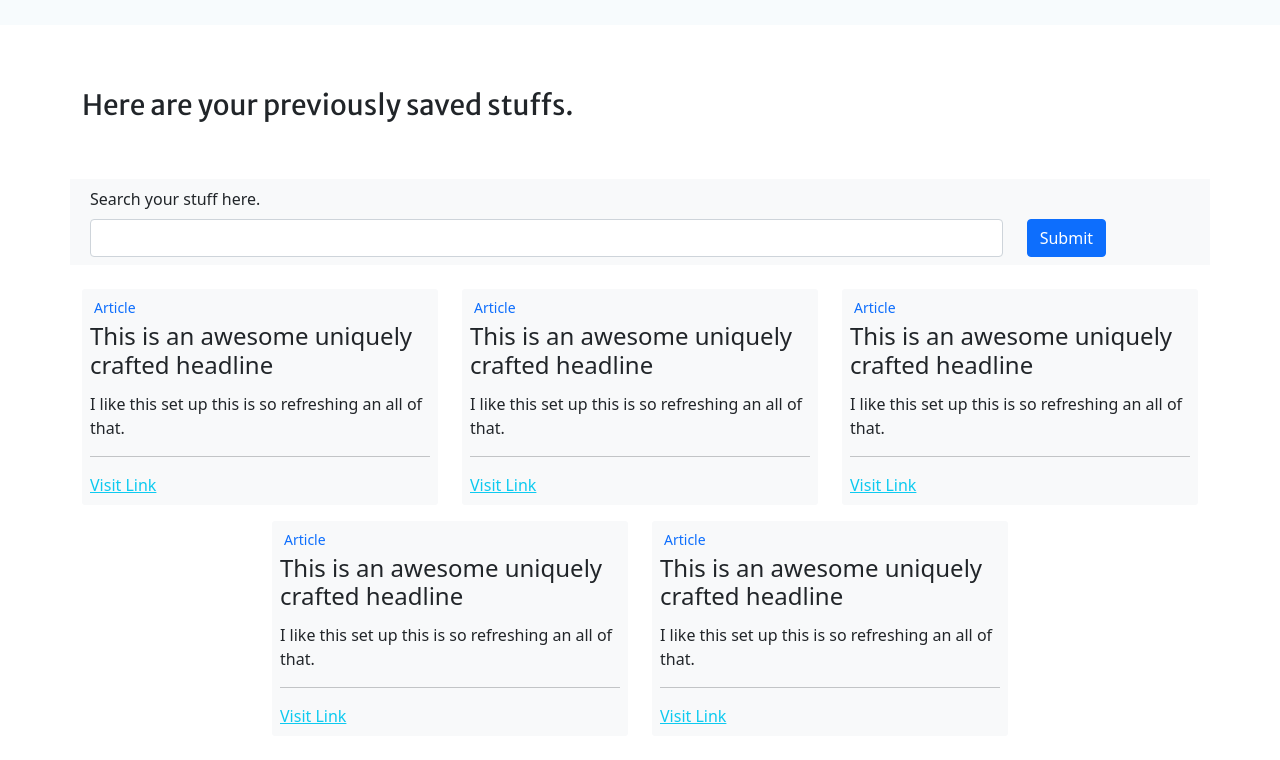
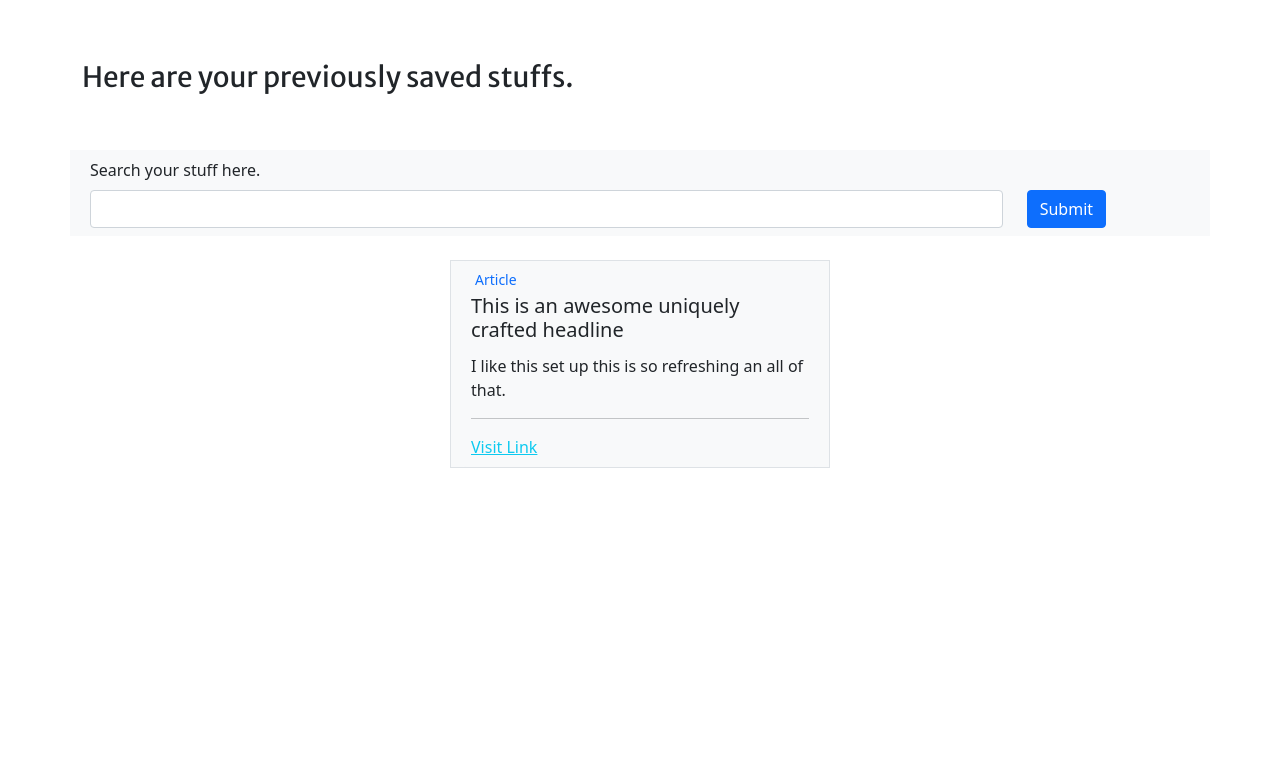
Before and after one commit to wallWrecker/saveIt, a website: page main-app.html in a window 1280 px wide. Shown: the part 616-1376 px from the top of the page. After the commit the page ends 1116 px from the top, so only its background shows below. Drawn offline with nearby package versions, Linux system fonts and the light colour scheme.

Commit message:
Makes adjustments to the responsive classes on form inputs

```diff
--- a/main-app.html
+++ b/main-app.html
@@ -23,8 +23,8 @@
 			<form class="container-sm pt-3 pb-2">
 				<div class="row justify-content-center">
 					<!-- Message -->
-					<div class="col-10 col-sm-10 col-xxl-10 py-3 greeting-container">
-						<h2 class="h4 col-10 col-sm-7 col-xl-4 greeting-message">
+					<div class="col-10 col-sm-11 col-xxl-10 py-3 greeting-container">
+						<h2 class="h4 col-10 col-sm-8 col-xl-4 greeting-message">
 							Did you find interesting stuff to save? Use the form below.
 						</h2>
 					</div>
@@ -35,7 +35,7 @@
 						<small class="form-text ">This is an error message</small>
 					</div>
 					<div class="col-10 col-sm-5 col-xl-4 py-2">
-						<label class="form-label thin-label " for="subject-type">Subject title</label>
+						<label class="form-label thin-label" for="subject-type">Subject type</label>
 						<select
 							id="subject-type"
 							class="form-select"
@@ -50,16 +50,16 @@
 					</div>
 					<div class="col-10 col-sm-11 col-xl-10 py-2">
 						<label class="form-label thin-label " for="">Subject url or link</label>
-						<input id="subject-title" class="form-control" type="text" placeholder="Enter url of subject">
+						<input id="subject-url" class="form-control" type="text" placeholder="Enter url of subject">
 						<small class="form-text thin-label">This is an error message</small>
 					</div>
 					<div class="col-10 col-sm-11 col-xl-10 py-2">
-						<label class="form-label thin-label" for="">Subject url or link</label>
+						<label class="form-label thin-label" for="">Subject description</label>
 						<textarea name="" id="subject-description" class="form-control" cols="30" rows="5"></textarea>
 						<div class="d-flex justify-content-between">
 							<small class="form-text thin-label">This is an error message</small>
 							<small class="form-text thin-label">
-								<span>0</span>/130 charaters
+								<span id="character-count">0</span>/130 charaters
 							</small>
 						</div>
 					</div>
@@ -73,6 +73,8 @@
 		</article>
 	</section>
 
+
+	<!-- Result section -->
 	<section class="container-lg pt-3 pb-2 results-section">
 		<h3 class="py-5 greeting-message">Here are your previously saved stuffs.</h3>
 
@@ -90,61 +92,17 @@
 		<!-- List of results section -->
 		<div class="row justify-content-center py-3">
 				<!-- These elements out here are only for viewing perspective -->
-				<div class="col-10 col-sm-5 col-md-4 col-lg-4 bg-light-lighter my-2">
+				<div class="col-10 col-sm-5 col-md-4 col-lg-4 bg-light border my-2">
 					<div class="bg-light rounded-1 p-2">
 						<small id="card-subject-type" class=" text-center text-primary p-1 ">Article</small>
-						<h4 class="h4 py-1">This is an awesome uniquely crafted headline</h4>
+						<h4 class="h5 py-1">This is an awesome uniquely crafted headline</h4>
 						<p>I like this set up this is so refreshing an all of that. </p>
 							<hr> <!--It creates horizonal line.-->
 						<a
 							class="link-info"
-							href="#">Visit Link
+							href="#">
+							Visit Link
 						</a>
-					</div>
-				</div>
-
-				<div class="col-10 col-sm-5 col-md-4 col-lg-4 bg-light-lighter my-2">
-					<div class="bg-light rounded-1 p-2">
-						<small id="card-subject-type" class=" text-center text-primary p-1 ">Article</small>
-						<h4 class="h4 py-1">This is an awesome uniquely crafted headline</h4>
-						<p>I like this set up this is so refreshing an all of that. </p>
-							<hr> <!--It creates horizonal line.-->
-						<a
-							class="link-info"
-							href="#">Visit Link</a>
-					</div>
-				</div>
-				<div class="col-10 col-sm-5 col-md-4 col-lg-4 bg-light-lighter my-2">
-					<div class="bg-light rounded-1 p-2">
-						<small id="card-subject-type" class=" text-center text-primary p-1 ">Article</small>
-						<h4 class="h4 py-1">This is an awesome uniquely crafted headline</h4>
-						<p>I like this set up this is so refreshing an all of that. </p>
-							<hr> <!--It creates horizonal line.-->
-						<a
-							class="link-info"
-							href="#">Visit Link</a>
-					</div>
-				</div>
-				<div class="col-10 col-sm-5 col-md-4 col-lg-4 bg-light-lighter my-2">
-					<div class="bg-light rounded-1 p-2">
-						<small id="card-subject-type" class=" text-center text-primary p-1 ">Article</small>
-						<h4 class="h4 py-1">This is an awesome uniquely crafted headline</h4>
-						<p>I like this set up this is so refreshing an all of that. </p>
-							<hr> <!--It creates horizonal line.-->
-						<a
-							class="link-info"
-							href="#">Visit Link</a>
-					</div>
-				</div>
-				<div class="col-10 col-sm-5 col-md-4 col-lg-4 bg-light-lighter my-2">
-					<div class="bg-light rounded-1 p-2">
-						<small id="card-subject-type" class=" text-center text-primary p-1 ">Article</small>
-						<h4 class="h4 py-1">This is an awesome uniquely crafted headline</h4>
-						<p>I like this set up this is so refreshing an all of that. </p>
-							<hr> <!--It creates horizonal line.-->
-						<a
-							class="link-info"
-							href="#">Visit Link</a>
 					</div>
 				</div>
 		</div>
```
